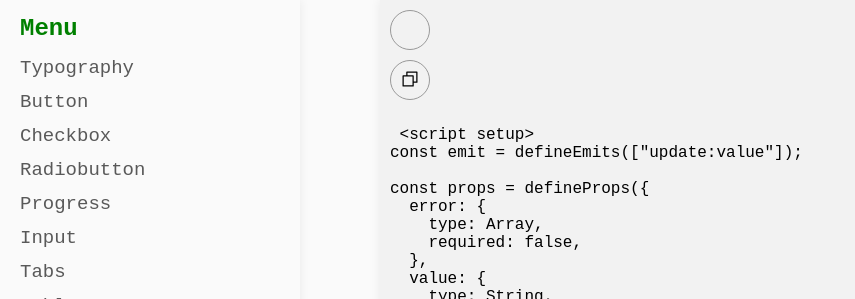
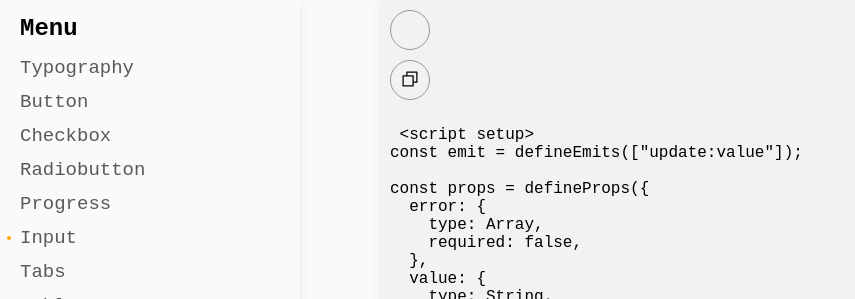
Before and after one commit to truanthh/ui-tiny-kit, a Vue app: page /input in a window 1280 px wide. Shown: the top 299 px of the page, without its empty margins (0-855 px from the left). Built offline with nearby package versions, Linux system fonts and the light colour scheme; some icons are missing.

Commit message:
sidebar currpage indicator

```diff
--- a/src/App.vue
+++ b/src/App.vue
@@ -50,7 +50,11 @@
 
 <template>
   <div class="container">
-    <layout-sidebar :openSidebar="isOpenMenu" @closeSidebar="toggleMenu" />
+    <layout-sidebar
+      :openSidebar="isOpenMenu"
+      @closeSidebar="toggleMenu"
+      :currentPage="currentPath"
+    />
     <div :class="['content', { content_full: !isOpenMenu }]">
       <Button
         outlined
--- a/src/components/layout/Sidebar.vue
+++ b/src/components/layout/Sidebar.vue
@@ -8,6 +8,10 @@
   openSidebar: {
     type: Boolean,
     default: false,
+  },
+  currentPage: {
+    type: String,
+    default: "",
   },
 });
 
@@ -28,6 +32,8 @@
   // }
   emit("closeSidebar");
 };
+
+const arr = ref([1, 2, 3, 4, 5]);
 </script>
 
 <template>
@@ -38,10 +44,13 @@
     </div>
 
     <router-link
-      class="sidebar__link"
       v-for="link in links"
       :key="link.name"
       :to="link.href"
+      :class="[
+        'sidebar__link',
+        { sidebar__link__active: currentPage === link.href },
+      ]"
     >
       {{ link.name }}
     </router-link>
@@ -78,11 +87,29 @@
     font-size: 19px;
     margin-bottom: 12px;
     padding: 0 20px;
-    // border: solid 2px black;
+    position: relative;
+    &__active {
+      position: relative;
+      &::before {
+        position: absolute;
+        left: 7px;
+        top: 9px;
+        content: "";
+        background-color: orange;
+        width: 4px;
+        height: 4px;
+        display: inline-block;
+        border-radius: 10px;
+        margin-right: 4px;
+      }
+    }
     &:hover {
       // color: var(--gray);
       color: orange;
     }
+    // &__active {
+    //   color: white;
+    // }
   }
   &__github {
     // align-self: end;
```
